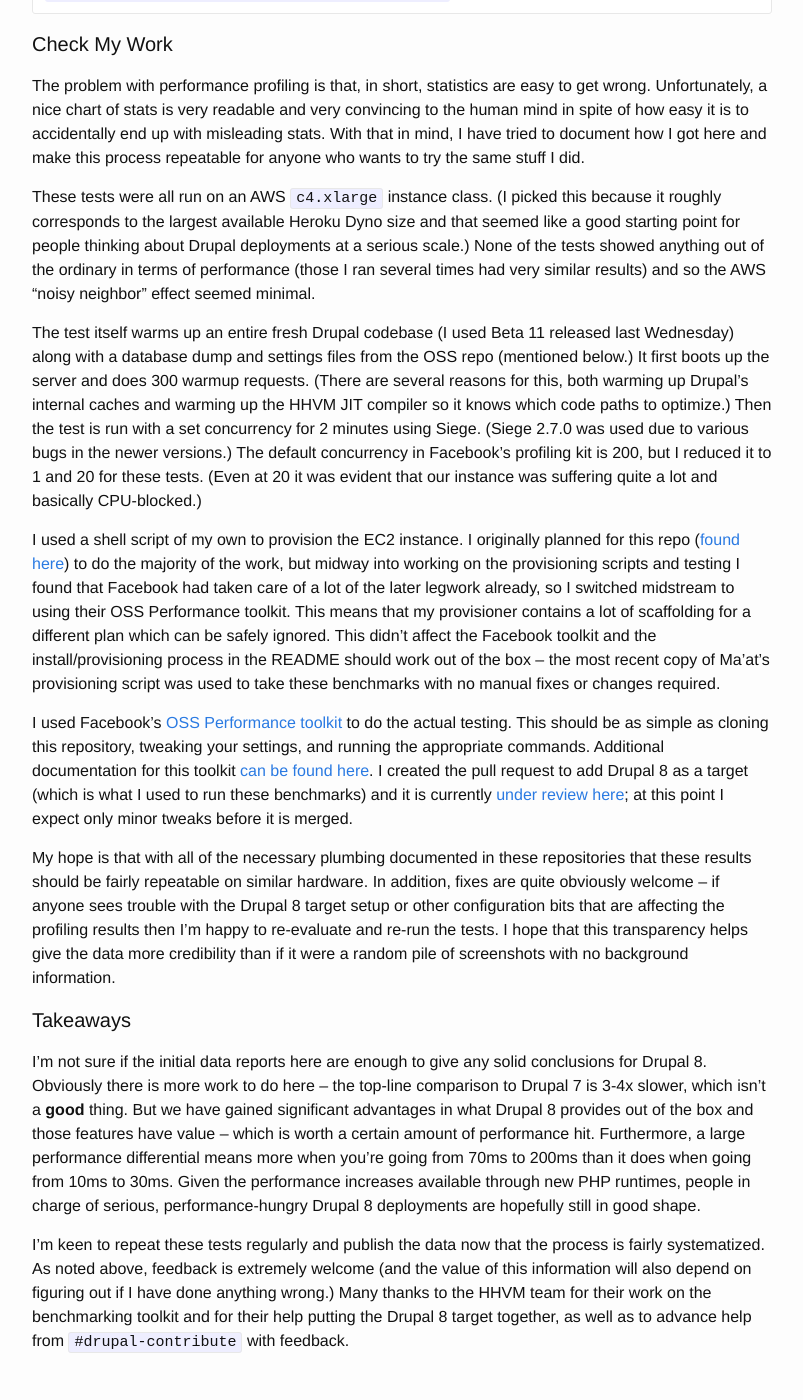
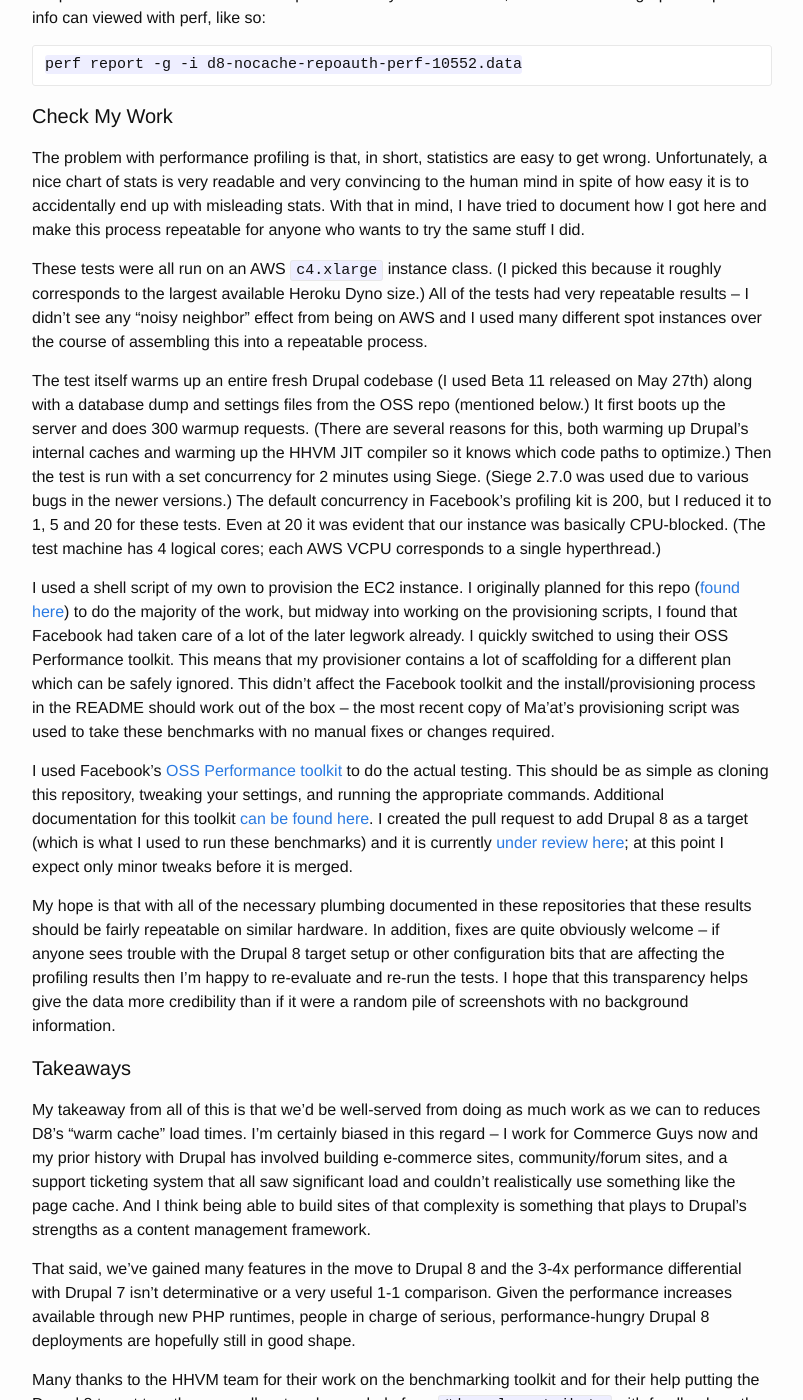
Before and after one commit to Kazanir/kazanir.github.io, a Jekyll site: the page built from profiling.md, in a window 1280 px wide and 1400 px high, scrolled down 1771 px. Shown: the whole window, without its empty margins (238-1041 px from the left). Built offline with Jekyll 4.4.1, drawn with Linux system fonts in a browser that asks for light colours; some of the changed text lies outside the part shown.

Commit message:
Update profiling.md

````diff
--- a/profiling.md
+++ b/profiling.md
@@ -4,15 +4,15 @@ layout: page
 permalink: /profiling/
 ---
 
-Since there is still some debate about Drupal 8's performance in the [performance-related meta issue on Drupal.org](https://www.drupal.org/node/1744302), I thought I would take a look at current performance numbers on several platforms and see how D8 is shaping up. Authenticated user performance and scaling of uncached page requests has never been one of Drupal's particularly strong points, and I was interested in gathering enough information to get an accurate picture of how things look right now. (As discussed at the end of the post, I also wanted to do it in a way that others could easily replicate.)
+Since there is still some debate about Drupal 8's performance in the [performance-related meta issue on Drupal.org](https://www.drupal.org/node/1744302), I thought I would take a look at current performance numbers on several platforms and see how D8 is shaping up. (Since the time of this writing this issue has been close in favor of [this profiling-related meta](https://www.drupal.org/node/2470679) but most of the debate happened in the earlier thread.) Authenticated user performance and scaling of uncached page requests has never been one of Drupal's particularly strong points, and I was interested in gathering enough information to get an accurate picture of how things look right now. (As discussed at the end of the post, I also wanted to do it in a way that others could easily replicate.)
 
 I hope the following data is useful.
 
 #### Targets and Results ####
 
-I profiled three targets: Drupal 7 with no page cache, Drupal 8 with no page cache, and Drupal 8 with the page cache. Data was populated by the `devel_generate` module as described in the README for the OSS Performance repository. More detail on how I assembled the Drupal 8 repository is included in its own target folder's README. The database dump, static file assets, and settings files used are all included in the target folder for all three targets. (Obviously I'm aware that D7 core and D8 core are far from a 1:1 comparison for a dozen different reasons and that's not my intent -- D7 stats are included as useful but not-all-determining background comparison.)
+I profiled three targets: Drupal 7 with no page cache, Drupal 8 with no page cache, and Drupal 8 with the page cache. Data was populated by the `devel_generate` module as described in the README for the OSS Performance repository. More detail on how I assembled the Drupal 8 repository is included in its own target folder's README. The database dump, static file assets, and settings files used are all included in the target folder for all three targets. (Obviously I'm aware that D7 core and D8 core are far from a 1:1 comparison for a dozen different reasons and that's not my intent -- D7 stats are included as useful but not-all-determining background. More on this later.) All of the non-page-cached targets should be considered to have completely warm internal cache bins due to the number of warmup requests taken on each URL before the actual benchmarking run.
 
-Each target was tested with a concurrency of 1 and 20 on the following 4 PHP runtimes:
+Each target was tested with a concurrency of 1, 5 and 20 on the following 4 PHP runtimes:
 
 - PHP 5.6
 - PHP 7.0 (nightly build from 24 May)
@@ -42,29 +42,30 @@ The stats from the benchmarking tool (a thin layer on top of Siege) are [availab
 
 #### Profiling Data ####
 
-In addition, I took performance profiles of most of the targets. [Blackfire.io](https://blackfire.io) was used to profile all targets for PHP5, with 500 requests for D7 and page cached D8, and 100 for D8 with no page cache. (Because it is slow.) The Blackfire profiles are public and can be viewed/downloaded here:
+In addition, I took performance profiles of most of the Drupal 8 targets for detailed analysis. [Blackfire.io](https://blackfire.io) was used to profile Drupal 8 on for PHP 5.6.9, with 200 requests for each of the following targets
 
-- [Drupal 7, No Cache](https://blackfire.io/profiles/b8de711a-20a7-4571-a8a7-c84f812b92b9/graph)
-- [Drupal 8, No Cache](https://blackfire.io/profiles/41ac1132-2602-43f9-aec1-eb4f8ad20203/graph)
-- [Drupal 8, Page Cache](https://blackfire.io/profiles/9b630106-eade-4f48-8ba1-a05e0c7d98cb/graph)
+- [Drupal 8, Warm Caches, Single Node](https://blackfire.io/profiles/57b82af3-402c-448f-9c90-2a65640872f6/graph)
+- [Drupal 8, Warm Caches, Front Page](https://blackfire.io/profiles/d2d4ff59-9262-4578-8a00-96dcb3af128b/graph)
+- [Drupal 8, Warm Caches, User Login](https://blackfire.io/profiles/f7a96bf9-85b5-401e-9a93-b0237f9e505c/graph)
+- [Drupal 8, Page Cache, Front Page](https://blackfire.io/profiles/705a6e1f-3ec4-4c06-84f4-f208b76215f5/graph)
 
-I also used the Linux tools perf utility to profile HHVM during its 6 runs, recording a callgraph which profiles the requests and function calls. [These files can be found here.](https://paddedhelmets.s3.amazonaws.com/d8perfstats/index.html)
+I also used the Linux tools perf utility to profile HHVM during its D8 runs, recording a callgraph which profiles the requests and function calls. [These files can be found here.](https://paddedhelmets.s3.amazonaws.com/d8perfstats/index.html)
 
 Be warned: the contents of each of these zips are roughly 500 MB apiece. Once you have unzipped (`tar -xjf`) one of these files, you'll want to move the `.map` file to your `/tmp/` folder; this is where the perf tool looks for the function map files. Once you've done this, the data file's callgraph and profile info can viewed with perf, like so:
 
 ```
-perf report -g -i d7-repoauth-perf-10552.data
+perf report -g -i d8-nocache-repoauth-perf-10552.data
 ```
 
 #### Check My Work ####
 
 The problem with performance profiling is that, in short, statistics are easy to get wrong. Unfortunately, a nice chart of stats is very readable and very convincing to the human mind in spite of how easy it is to accidentally end up with misleading stats. With that in mind, I have tried to document how I got here and make this process repeatable for anyone who wants to try the same stuff I did.
 
-These tests were all run on an AWS `c4.xlarge` instance class. (I picked this because it roughly corresponds to the largest available Heroku Dyno size and that seemed like a good starting point for people thinking about Drupal deployments at a serious scale.) None of the tests showed anything out of the ordinary in terms of performance (those I ran several times had very similar results) and so the AWS "noisy neighbor" effect seemed minimal.
+These tests were all run on an AWS `c4.xlarge` instance class. (I picked this because it roughly corresponds to the largest available Heroku Dyno size.) All of the tests had very repeatable results -- I didn't see any "noisy neighbor" effect from being on AWS and I used many different spot instances over the course of assembling this into a repeatable process.
 
-The test itself warms up an entire fresh Drupal codebase (I used Beta 11 released last Wednesday) along with a database dump and settings files from the OSS repo (mentioned below.) It first boots up the server and does 300 warmup requests. (There are several reasons for this, both warming up Drupal's internal caches and warming up the HHVM JIT compiler so it knows which code paths to optimize.) Then the test is run with a set concurrency for 2 minutes using Siege. (Siege 2.7.0 was used due to various bugs in the newer versions.) The default concurrency in Facebook's profiling kit is 200, but I reduced it to 1 and 20 for these tests. (Even at 20 it was evident that our instance was suffering quite a lot and basically CPU-blocked.)
+The test itself warms up an entire fresh Drupal codebase (I used Beta 11 released on May 27th) along with a database dump and settings files from the OSS repo (mentioned below.) It first boots up the server and does 300 warmup requests. (There are several reasons for this, both warming up Drupal's internal caches and warming up the HHVM JIT compiler so it knows which code paths to optimize.) Then the test is run with a set concurrency for 2 minutes using Siege. (Siege 2.7.0 was used due to various bugs in the newer versions.) The default concurrency in Facebook's profiling kit is 200, but I reduced it to 1, 5 and 20 for these tests. Even at 20 it was evident that our instance was basically CPU-blocked. (The test machine has 4 logical cores; each AWS VCPU corresponds to a single hyperthread.)
 
-I used a shell script of my own to provision the EC2 instance. I originally planned for this repo ([found here](https://www.github.com/Kazanir/maat)) to do the majority of the work, but midway into working on the provisioning scripts and testing I found that Facebook had taken care of a lot of the later legwork already, so I switched midstream to using their OSS Performance toolkit. This means that my provisioner contains a lot of scaffolding for a different plan which can be safely ignored. This didn't affect the Facebook toolkit and the install/provisioning process in the README should work out of the box -- the most recent copy of Ma'at's provisioning script was used to take these benchmarks with no manual fixes or changes required.
+I used a shell script of my own to provision the EC2 instance. I originally planned for this repo ([found here](https://www.github.com/Kazanir/maat)) to do the majority of the work, but midway into working on the provisioning scripts, I found that Facebook had taken care of a lot of the later legwork already. I quickly switched to using their OSS Performance toolkit. This means that my provisioner contains a lot of scaffolding for a different plan which can be safely ignored. This didn't affect the Facebook toolkit and the install/provisioning process in the README should work out of the box -- the most recent copy of Ma'at's provisioning script was used to take these benchmarks with no manual fixes or changes required.
 
 I used Facebook's [OSS Performance toolkit](https://www.github.com/hhvm/oss-performance) to do the actual testing. This should be as simple as cloning this repository, tweaking your settings, and running the appropriate commands. Additional documentation for this toolkit [can be found here](https://github.com/facebook/hhvm/wiki/Profiling#strobelight). I created the pull request to add Drupal 8 as a target (which is what I used to run these benchmarks) and it is currently [under review here](https://github.com/hhvm/oss-performance/pull/43); at this point I expect only minor tweaks before it is merged.
 
@@ -72,6 +73,10 @@ My hope is that with all of the necessary plumbing documented in these repositor
 
 #### Takeaways ####
 
-I'm not sure if the initial data reports here are enough to give any solid conclusions for Drupal 8. Obviously there is more work to do here -- the top-line comparison to Drupal 7 is 3-4x slower, which isn't a **good** thing. But we have gained significant advantages in what Drupal 8 provides out of the box and those features have value -- which is worth a certain amount of performance hit. Furthermore, a large performance differential means more when you're going from 70ms to 200ms than it does when going from 10ms to 30ms. Given the performance increases available through new PHP runtimes, people in charge of serious, performance-hungry Drupal 8 deployments are hopefully still in good shape.
+My takeaway from all of this is that we'd be well-served from doing as much work as we can to reduces D8's "warm cache" load times. I'm certainly biased in this regard -- I work for Commerce Guys now and my prior history with Drupal has involved building e-commerce sites, community/forum sites, and a support ticketing system that all saw significant load and couldn't realistically use something like the page cache. And I think being able to build sites of that complexity is something that plays to Drupal's strengths as a content management framework.
 
-I'm keen to repeat these tests regularly and publish the data now that the process is fairly systematized. As noted above, feedback is extremely welcome (and the value of this information will also depend on figuring out if I have done anything wrong.) Many thanks to the HHVM team for their work on the benchmarking toolkit and for their help putting the Drupal 8 target together, as well as to advance help from `#drupal-contribute` with feedback.
+That said, we've gained many features in the move to Drupal 8 and the 3-4x performance differential with Drupal 7 isn't determinative or a very useful 1-1 comparison. Given the performance increases available through new PHP runtimes, people in charge of serious, performance-hungry Drupal 8 deployments are hopefully still in good shape.
+
+Many thanks to the HHVM team for their work on the benchmarking toolkit and for their help putting the Drupal 8 target together, as well as to advance help from `#drupal-contribute` with feedback on the draft version of this post. (Especially [Berdir](https://www.drupal.org/u/berdir) who prodded me until I figured out what was wrong with the initial PHP5 benchmarks...)
+
+I'm keen to repeat these tests regularly and publish the data now that the process is fairly systematized and almost automatable. As noted above, feedback is extremely welcome (and the value of this information will also depend on figuring out if I have done anything wrong.)
````
